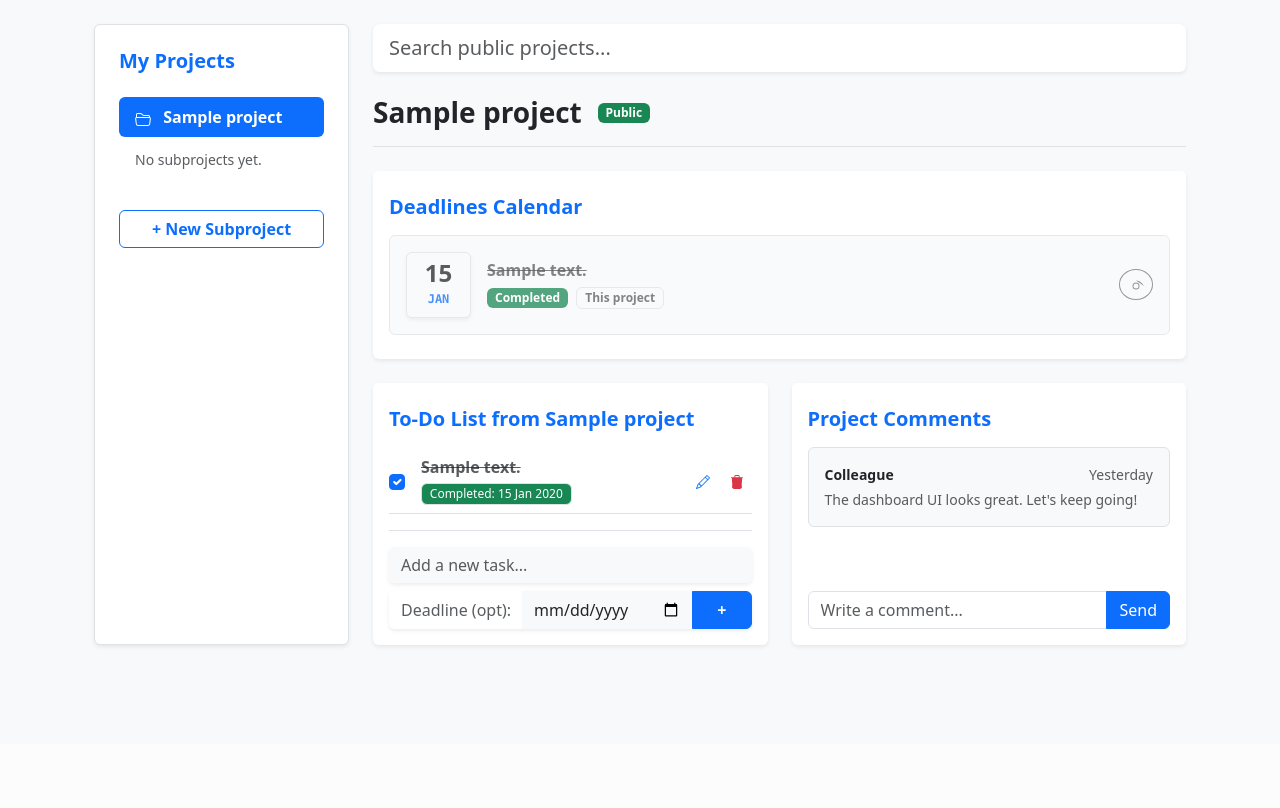
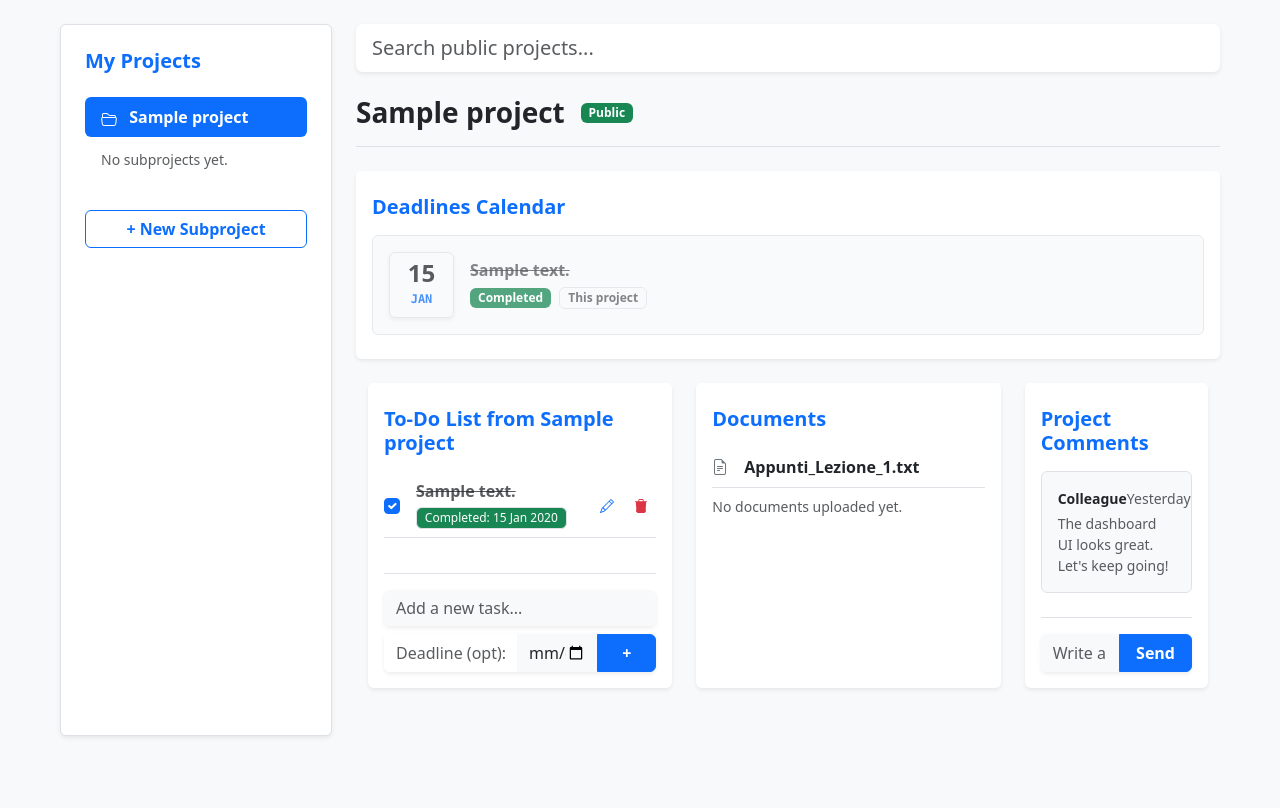
Before and after one commit to AY02/web-technology-project, a Django app: page /projects/dashboard/ in a window 1280 px wide. Shown: the part 56-864 px from the top of the page. Before the commit the page ends 703 px from the top, so only its background shows below. Run offline with Django 5.2, Linux system fonts and the light colour scheme; a user stored in the database is signed in; tables that the repository leaves empty hold one stand-in row (values such as "Sample post").

Commit message:
Layout updates, still to refine the proportions

```diff
--- a/projects/templates/projects/dashboard.html
+++ b/projects/templates/projects/dashboard.html
@@ -126,15 +126,6 @@
                   </div>
                 </div>
 
-                <div>
-                  <a href="{% url 'dashboard_project' entry.todo.project_parent.id %}" class="btn btn-sm btn-outline-secondary rounded-circle" title="View Project Location">
-                    <svg xmlns="http://www.w3.org/2000/svg" width="16" height="16" fill="currentColor" class="bi bi-eye" viewBox="0 0 16 16">
-                      <path d="M16 8s-3-5.5-8-5.5S0 8s3 5.5 8 5.5S16 8 16 8zM1.173 8a13.133 13.133 0 0 1 1.66-2.043C4.12 4.668 5.88 4 8 4s3.879.668 5.168 1.957A13.133 13.133 0 0 1 14.828 8c-.058.087-.122.183-.195.288-.335.48-.83 1.12-1.465 1.755C11.879 11.332 10.119 12 8 12s-3.879-.668-5.168-1.957A13.134 13.134 0 0 1 1.172 8z"/>
-                      <path d="M8 5.5a2.5 2.5 0 1 0 0 5 2.5 2.5 0 0 0 0-5zM4.5 8a3.5 3.5 0 1 1 7 0 3.5 3.5 0 0 1-7 0z"/>
-                    </svg>
-                  </a>
-                </div>
-
               </div>
             {% empty %}
               <div class="bg-light rounded p-5 text-center border">
@@ -146,23 +137,27 @@
         </div>
       </div>
 
+      <style>
+        @media (min-width: 992px) {
+          .col-custom-38 { flex: 0 0 38%; max-width: 38%; }
+          .col-custom-24 { flex: 0 0 24%; max-width: 24%; }
+        }
+      </style>
+      <div class="container-fluid mb-5">
         <div class="row">
 
-        <div class="col-md-6 mb-4">
+          <div class="col-md-6 mb-4 col-custom-38">
             <div class="card shadow-sm border-0 h-100 flex-column">
               <div class="card-header bg-white border-bottom-0 pt-4 pb-0">
-              <h5 class="text-primary fw-bold mb-0">To-Do List from {{ current_project.title }}</h5>
+                <h5 class="text-primary fw-bold mb-0">To-Do List from {{current_project.title}}</h5>
               </div>
               <div class="card-body d-flex flex-column">
                 <div class="flex-grow-1 overflow-auto mb-3" style="max-height: 280px;">
                   <ul class="list-group list-group-flush">
-
                     {% for entry in todo_entries %}
                     <li class="list-group-item d-flex justify-content-between align-items-center border-0 px-0 py-2 border-bottom">
-
                       <div class="d-flex align-items-center">
                         <input class="form-check-input me-3" type="checkbox" id="todo_{{ entry.id }}" {% if entry.is_completed %}checked{% endif %} data-entry-id="{{ entry.id }}" onclick="toggleTask(this)">
-
                         <label class="form-check-label text-muted {% if entry.is_completed %}text-decoration-line-through{% endif %} fw-bold" for="todo_{{ entry.id }}">
                           {{ entry.content }}
                           {% if entry.is_completed %}
@@ -188,12 +183,9 @@
                             <path d="M12.146.146a.5.5 0 0 1 .708 0l3 3a.5.5 0 0 1 0 .708l-10 10a.5.5 0 0 1-.168.11l-5 2a.5.5 0 0 1-.65-.65l2-5a.5.5 0 0 1 .11-.168l10-10zM11.207 2.5 13.5 4.793 14.793 3.5 12.5 1.207 11.207 2.5zm1.586 3L10.5 3.207 4 9.707V10h.5a.5.5 0 0 1 .5.5v.5h.5a.5.5 0 0 1 .5.5v.5h.293l6.5-6.5zm-9.761 5.175-.106.106-1.528 3.821 3.821-1.528.106-.106A.5.5 0 0 1 5 12.5V12h-.5a.5.5 0 0 1-.5-.5V11h-.5a.5.5 0 0 1-.468-.325z"/>
                           </svg>
                         </button>
-
                         <form method="post" action="{% url 'delete_todo_entry' entry.id %}" class="m-0 p-0 d-inline" onsubmit="return confirm('Are you sure you want to delete this task?');">
                           {% csrf_token %}
-                        <button type="button" class="btn btn-sm btn-outline-danger border-0" title="Delete Task"
-                                data-entry-id="{{ entry.id }}"
-                                onclick="openDeleteTodoModal(this)">
+                          <button type="submit" class="btn btn-sm btn-outline-danger border-0" title="Delete Task">
                             <svg xmlns="http://www.w3.org/2000/svg" width="14" height="14" fill="currentColor" class="bi bi-trash3" viewBox="0 0 16 16">
                               <path d="M6.5 1h3a.5.5 0 0 1 .5.5v1H6v-1a.5.5 0 0 1 .5-.5ZM11 2.5v-1A1.5 1.5 0 0 0 9.5 0h-3A1.5 1.5 0 0 0 5 1.5v1H2.506a.58.58 0 0 0-.01 0H1.5a.5.5 0 0 0 0 1h.538l.853 10.66A2 2 0 0 0 4.885 16h6.23a2 2 0 0 0 1.994-1.84l.853-10.66h.538a.5.5 0 0 0 0-1h-.995a.59.59 0 0 0-.01 0H11Zm1.813 1H3.188l-.83 10.368A1 1 0 0 0 3.352 15h9.296a1 1 0 0 0 .994-1.132L12.813 3.5Zm-8.52 1a.5.5 0 0 1 .494.449l.5 8.5a.5.5 0 1 1-.998.06l-.5-8.5a.5.5 0 0 1 .504-.51Zm5.414.054a.5.5 0 0 1 .5.446l.5 8.5a.5.5 0 0 1-.998.06l-.5-8.5a.5.5 0 0 1 .498-.506Z"/>
                             </svg>
@@ -201,14 +193,12 @@
                         </form>
                       </div>
                       {% endif %}
-
                     </li>
                     {% empty %}
                     <li class="list-group-item border-0 px-0 text-muted small">
                       No tasks yet. Add one below!
                     </li>
                     {% endfor %}
-
                   </ul>
                 </div>
 
@@ -216,7 +206,6 @@
                 <div class="mt-auto border-top pt-3">
                   <form method="post" action="{% url 'add_todo_entry' current_project.id %}">
                     {% csrf_token %}
-
                     <div class="input-group shadow-sm rounded mb-2">
                       {{ todo_form.content }}
                     </div>
@@ -225,22 +214,51 @@
                       {{ todo_form.deadline }}
                       <button class="btn btn-primary fw-bold px-4" type="submit">+</button>
                     </div>
-
                   </form>
                 </div>
                 {% endif %}
-
               </div>
             </div>
           </div>
 
-        <div class="col-md-6 mb-4">
+          <div class="col-md-6 mb-4 col-custom-38">
+            <div class="card shadow-sm border-0 h-100 flex-column">
+              <div class="card-header bg-white border-bottom-0 pt-4 pb-0 d-flex justify-content-between align-items-center">
+                <h5 class="text-primary fw-bold mb-0">Documents</h5>
+
+                {% if edit_form %} <button class="btn btn-sm btn-primary rounded-circle fw-bold" title="New Document">+</button>
+                {% endif %}
+              </div>
+
+              <div class="card-body d-flex flex-column">
+                <div class="flex-grow-1 overflow-auto mb-3" style="max-height: 280px;">
+                  <ul class="list-group list-group-flush">
+
+                    <li class="list-group-item d-flex align-items-center border-0 px-0 py-2 border-bottom">
+                      <svg xmlns="http://www.w3.org/2000/svg" width="16" height="16" fill="currentColor" class="bi bi-file-earmark-text text-secondary me-3" viewBox="0 0 16 16">
+                        <path d="M5.5 7a.5.5 0 0 0 0 1h5a.5.5 0 0 0 0-1h-5zM5 9.5a.5.5 0 0 1 .5-.5h5a.5.5 0 0 1 0 1h-5a.5.5 0 0 1-.5-.5zm0 2a.5.5 0 0 1 .5-.5h2a.5.5 0 0 1 0 1h-2a.5.5 0 0 1-.5-.5z"/>
+                        <path d="M9.5 0H4a2 2 0 0 0-2 2v12a2 2 0 0 0 2 2h8a2 2 0 0 0 2-2V4.5L9.5 0zm0 1v2A1.5 1.5 0 0 0 11 4.5h2V14a1 1 0 0 1-1 1H4a1 1 0 0 1-1-1V2a1 1 0 0 1 1-1h5.5z"/>
+                      </svg>
+                      <a href="#" class="text-decoration-none fw-bold text-dark text-truncate">Appunti_Lezione_1.txt</a>
+                    </li>
+
+                    <li class="list-group-item border-0 px-0 text-muted small">
+                      No documents uploaded yet.
+                    </li>
+
+                  </ul>
+                </div>
+              </div>
+            </div>
+          </div>
+
+          <div class="col-md-12 mb-4 col-custom-24">
             <div class="card shadow-sm border-0 h-100">
               <div class="card-header bg-white border-bottom-0 pt-4 pb-0">
                 <h5 class="text-primary fw-bold mb-0">Project Comments</h5>
               </div>
               <div class="card-body d-flex flex-column">
-              <div class="flex-grow-1 mb-3">
+                <div class="flex-grow-1 overflow-auto mb-3" style="max-height: 280px;">
 
                   <div class="bg-light p-3 rounded border mb-2">
                     <div class="d-flex justify-content-between mb-1">
@@ -252,17 +270,16 @@
 
                 </div>
 
-              <div class="mt-auto">
-                <div class="input-group">
-                  <input type="text" class="form-control" placeholder="Write a comment...">
-                  <button class="btn btn-primary" type="button">Send</button>
+                <div class="mt-auto border-top pt-3">
+                  <div class="input-group shadow-sm rounded">
+                    <input type="text" class="form-control border-0 bg-light" placeholder="Write a comment...">
+                    <button class="btn btn-primary fw-bold px-3" type="button">Send</button>
                   </div>
                 </div>
 
               </div>
             </div>
           </div>
-
         </div>
     </div>
   </div>
--- a/templates/base.html
+++ b/templates/base.html
@@ -48,7 +48,7 @@
     </div>
   </nav>
 
-  <main class="container">
+  <main class="container-fluid px-4 px-lg-5">
     {% if messages %}
       {% for message in messages %}
         <div class="alert {% if message.tags == 'error' %}alert-danger{% else %}alert-{{ message.tags|default:'info' }}{% endif %} alert-dismissible fade show shadow-sm" role="alert">
```
Lines whose indentation alone changed are shown as unchanged.
